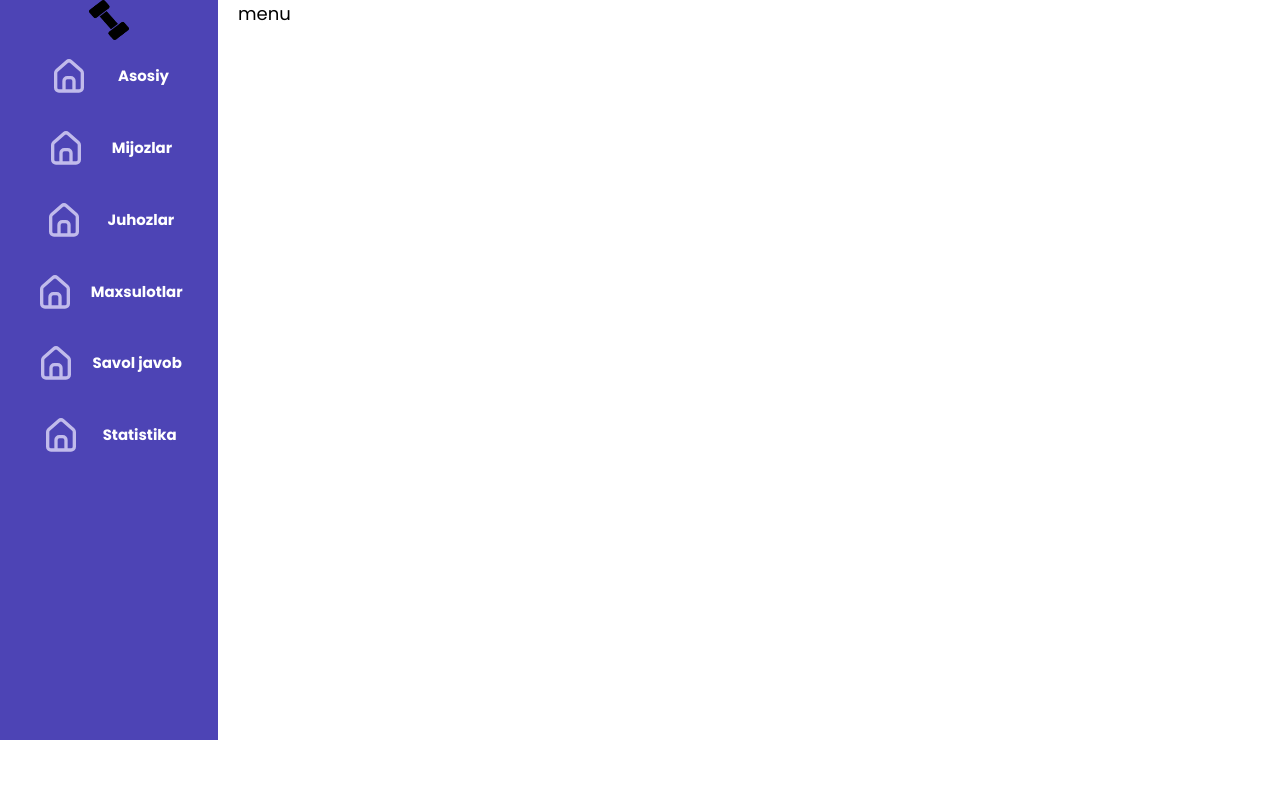
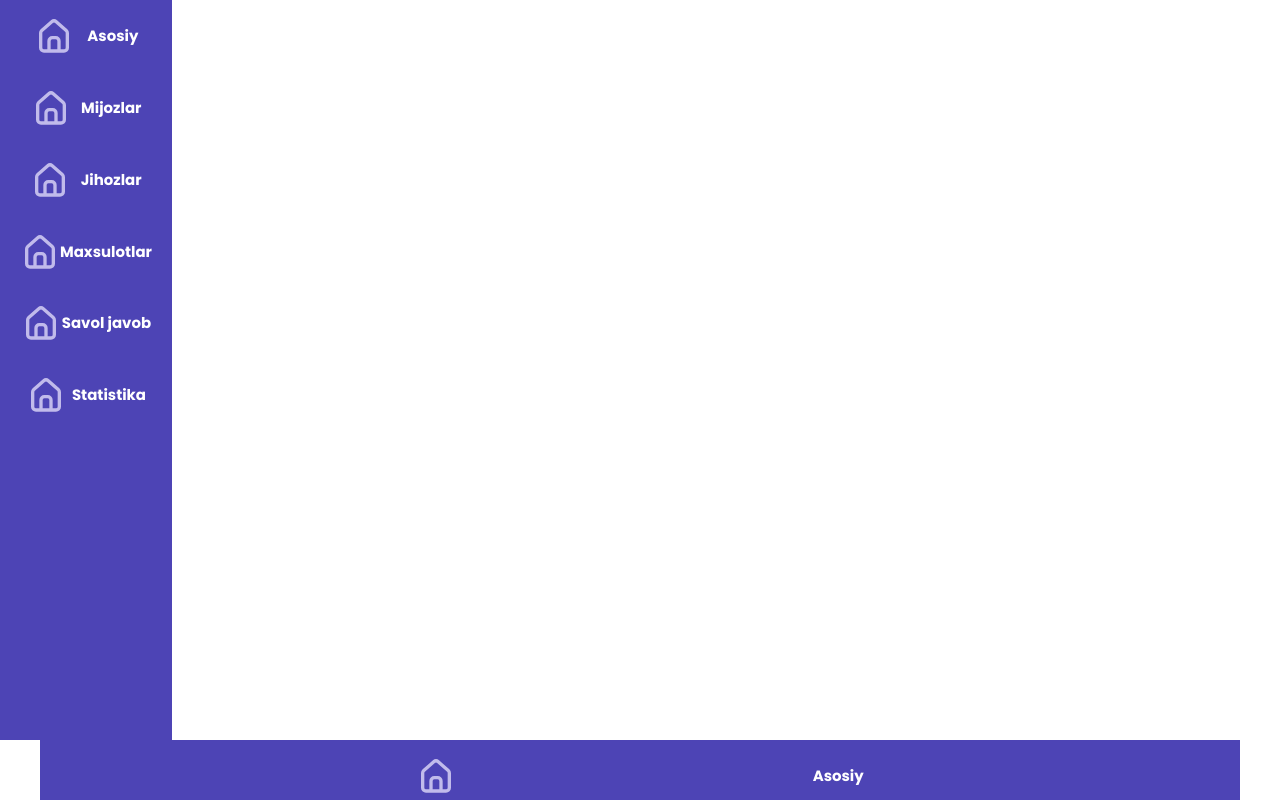
Before and after one commit to MIRZOULUGBEK9008/competation-fitness-dashboard-selfmade, a React (Create React App) app: page / in a window 1280 px wide. Shown: the top 800 px of the page. Built offline with nearby package versions, Linux system fonts and the light colour scheme.

Commit message:
Changed the routes of App

```diff
--- a/src/App.js
+++ b/src/App.js
@@ -1,17 +1,66 @@
 import Teachers from "./components/Teachers/Teachers";
 import { Route, Routes } from "react-router-dom";
 import Dashboard from "./components/dashboard/Dashboard";
+import "./components/dashboard/Dashboard.css";
+import MainPhoto from "./assets/icons/icon-main-min.svg";
+
+import { NavLink } from "react-router-dom";
+import Users from "./components/Users/User";
+import Goods from "./components/Goods/Goods";
 function App() {
   return (
     <>
-    <Routes>
+      <div className="partoverall">
+        <div>
+          <div className="sidebar container">
+            <div className="sidebar-parts">{/* <img src="" alt="" /> */}</div>
+            <div className="sidebar-parts">
+              <img src={MainPhoto} alt="" />
 
-      <Route path="/teachers"  element={<Teachers />}/>
-      <Route path="/" element={<Dashboard/>}/>
+              <h5>Asosiy</h5>
+            </div>
+
+            <NavLink to="/Mijozlar">
+              <div className="sidebar-parts">
+                <img src={MainPhoto} alt="" />
+                <h5>Mijozlar</h5>
+              </div>
+            </NavLink>
+
+            <div className="sidebar-parts">
+              <img src={MainPhoto} alt="" />
+              <h5>Jihozlar</h5>
+            </div>
+
+            <NavLink to="/Mahsulotlar">
+            <div className="sidebar-parts">
+              <img src={MainPhoto} alt="" />
+              <h5>Maxsulotlar</h5>
+            </div>
+            </NavLink>
 
 
-    </Routes>
 
+            <div className="sidebar-parts">
+              <img src={MainPhoto} alt="" />
+              <h5>Savol javob</h5>
+            </div>
+            <div className="sidebar-parts">
+              <img src={MainPhoto} alt="" />
+              <h5>Statistika</h5>
+            </div>
+          </div>
+        </div>
+
+        <div className="part2">
+          <Routes>
+            <Route path="/teachers" element={<Teachers />} />
+            {/* <Route path="/" element={<Dashboard/>}/> */}
+            <Route path="/Mijozlar" element={<Users />} />
+            <Route path="Mahsulotlar" element={<Goods/>}/>
+          </Routes>
+        </div>
+      </div>
     </>
   );
 }
--- a/src/components/Goods/Goods.jsx
+++ b/src/components/Goods/Goods.jsx
@@ -1,7 +1,11 @@
-import React from "react";
-import "./Chat.css";
-const Chat = () => {
-  return <></>;
-};
+import React from 'react'
 
-export default Chat;
+const Goods = () => {
+  return (
+    <div>
+      <h1>Mahsulotlar</h1>
+    </div>
+  )
+}
+
+export default Goods
--- /dev/null
+++ b/src/components/Users/User.jsx
@@ -0,0 +1,11 @@
+import React from 'react'
+
+const User = () => {
+  return (
+    <div>
+      <h1>Mijozlar</h1>
+    </div>
+  )
+}
+
+export default User
--- a/src/components/dashboard/Dashboard.css
+++ b/src/components/dashboard/Dashboard.css
@@ -1,9 +1,13 @@
 .sidebar_overall{
-    display: flex;
+  display: flex;
 
 }
 .sidebar{
-    width: 20%;
+
+   top: 0px;
+   left: 0px;
+
+
     min-height: 740px;
     text-align: center;
     background-color:
--- a/src/components/dashboard/Dashboard.jsx
+++ b/src/components/dashboard/Dashboard.jsx
@@ -1,61 +1,53 @@
-import React from 'react'
-import "./Dashboard.css"
-import MainPhoto from "../../assets/icons/icon-main-min.svg"
-import Logo from "../../assets/gantel.png"
+import React from "react";
+import "./Dashboard.css";
+import MainPhoto from "../../assets/icons/icon-main-min.svg";
+
+import { NavLink } from "react-router-dom";
+
 const Dashboard = () => {
   return (
     <div>
-        <div className='sidebar_overall'>
-        <div className='sidebar container'>
-        <div className='sidebar-parts'>
-                <img src={Logo} alt="" />
 
-
-            </div>
-            <div className='sidebar-parts'>
+        <div className="sidebar container">
+          <div className="sidebar-parts">{/* <img src="" alt="" /> */}</div>
+          <div className="sidebar-parts">
             <img src={MainPhoto} alt="" />
 
             <h5>Asosiy</h5>
           </div>
 
-            <div className='sidebar-parts'>
+          <NavLink to="/Mijozlar">
+
+            <div className="sidebar-parts">
               <img src={MainPhoto} alt="" />
               <h5>Mijozlar</h5>
             </div>
+          </NavLink>
 
-
-            <div className='sidebar-parts'>
+          <div className="sidebar-parts">
             <img src={MainPhoto} alt="" />
-                 <h5>Juhozlar</h5>
+            <h5>Jihozlar</h5>
           </div>
 
-
-            <div className='sidebar-parts'>
+          <div className="sidebar-parts">
             <img src={MainPhoto} alt="" />
             <h5>Maxsulotlar</h5>
           </div>
 
-            <div className='sidebar-parts'>
+          <div className="sidebar-parts">
             <img src={MainPhoto} alt="" />
             <h5>Savol javob</h5>
           </div>
-            <div className='sidebar-parts'>
+          <div className="sidebar-parts">
             <img src={MainPhoto} alt="" />
             <h5>Statistika</h5>
+          </div>
         </div>
 
 
 
+    </div>
+  );
+};
 
-        </div>
-
-        <div className='sidebar-asosiy container'>
-            menu
-
-        </div>
-        </div>
-    </div>
-  )
-}
-
-export default Dashboard
+export default Dashboard;
--- a/src/index.js
+++ b/src/index.js
@@ -5,13 +5,16 @@ import "./styles/style.css";
 import Loader from "./components/Loader/Loader";
 import App from "./App";
 import { BrowserRouter } from "react-router-dom";
+import Dashboard from "./components/dashboard/Dashboard";
 
 const root = ReactDOM.createRoot(document.getElementById("root"));
 root.render(
   <>
+
   <BrowserRouter>
   <Loader />
     <App />
+    <Dashboard/>
   </BrowserRouter>
 
   </>
--- a/src/styles/style.css
+++ b/src/styles/style.css
@@ -195,3 +195,14 @@ img {
 .main-content {
   flex-grow: 1;
 }
+
+
+.partoverall{
+  display: flex;
+
+}
+
+a{
+  color: white;
+  text-decoration: none;
+}
```
Also changed, not shown: src/components/Users/Main.jsx (deleted, +0 -7 lines). Lines whose indentation alone changed are shown as unchanged.
